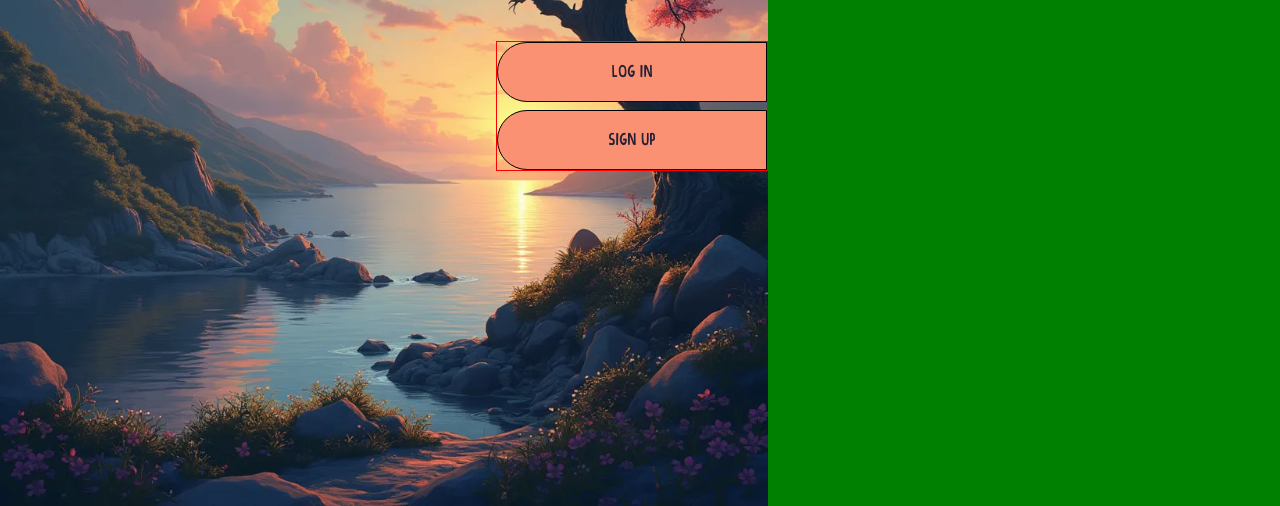
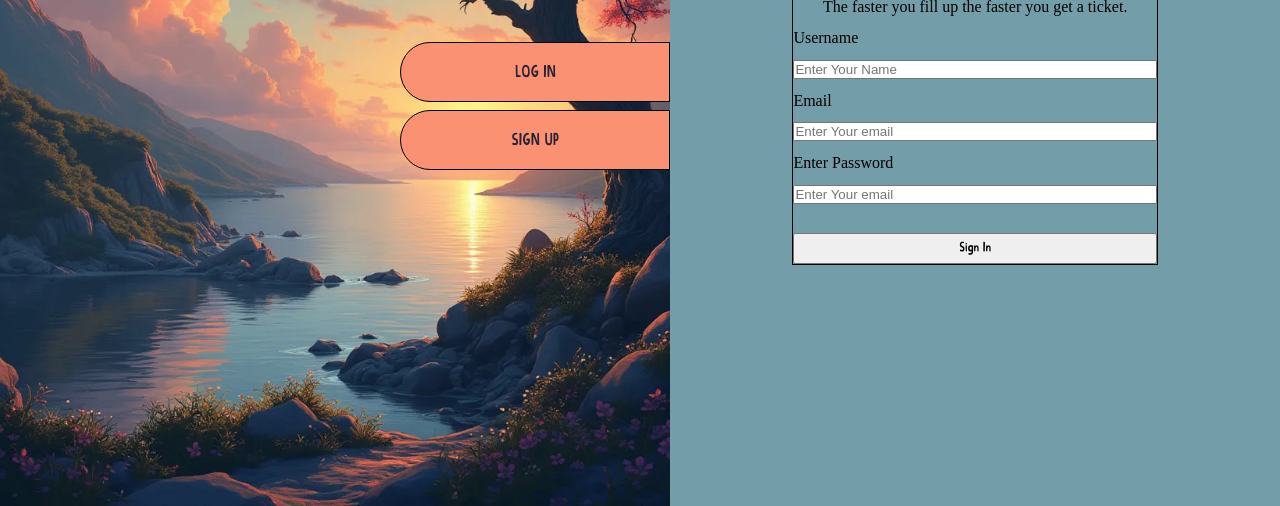
Before and after one commit to Usaid619/Hearts-And-Quills, a React app: page / in a window 1280 px wide. Shown: the part 294-800 px from the top of the page. Built offline with nearby package versions, Linux system fonts and the light colour scheme.

Commit message:
improved css

```diff
--- /dev/null
+++ b/Components/Form.js
@@ -0,0 +1,32 @@
+import Button from "./Button"
+
+const Form = () =>{
+    const handleSignUp = () =>{
+        console.log("sign logic")
+        // validate details
+
+        // authenticate / create user
+
+        // update profile
+        // route
+    }
+    return(
+            <form className="sign-up-form">
+                <h1>Welcome Back!</h1>
+                <p>The faster you fill up the faster you get a ticket.</p>
+
+                <label htmlFor="username">Username</label>
+                <input id="username" placeholder="Enter Your Name"/>
+
+                <label htmlFor="mail">Email</label>
+                <input id="mail" placeholder="Enter Your email"/>
+
+                <label htmlFor="password">Enter Password</label>
+                <input id="password" placeholder="Enter Your email"/>
+
+                <Button text={"Sign In"} onClick={handleSignUp} className={"sign-btn"}/>
+            </form>
+    )
+}
+
+export default Form
--- a/Components/LogIn.js
+++ b/Components/LogIn.js
@@ -1,5 +1,6 @@
 import img from "../Assets/Images/output (2).webp"
 import Button from "./Button"
+import Form from "./Form"
 
 const LogIn = () =>{
     const handleLogIn = ()=>{
@@ -18,7 +19,10 @@ const LogIn = () =>{
             </div>
         </div>
         <div className="log-in-container">
-
+        <div className="logo-div">
+                <img src="" alt="logo"/>
+            </div>
+        <Form/>
         </div>
         </div>
     )
--- a/style.css
+++ b/style.css
@@ -41,7 +41,7 @@
 .banner{
     position:relative;
     height:100%;
-    flex:1.5;
+    flex:1.1;
     object-fit:contain;
 }
 
@@ -60,7 +60,7 @@
     top:50%;
     right:0;
     translate:0 -50%;
-    border:1px solid red;
+    /* border:1px solid red; */
 }
 
 .log-sign-btn{
@@ -83,9 +83,37 @@
 }
 
 .log-in-container{
-    background-color:green;
+    position: relative;
+    display: flex;
+    justify-content: center;
+    align-items: center;
+    background-color:#739DA8;
+    /* border: 1px solid red; */
     height:100%;
     flex:1;
+}
+
+.logo-div{
+    position: absolute;
+    top: 2%;
+    left: 2%;
+}
+
+.sign-up-form{
+    display: flex;
+    flex-direction: column;
+    gap: .8em;
+    width: 60%;
+    border: 1px solid rgb(0, 0, 0);
+}
+
+.sign-up-form > h1,p{
+    text-align: center;
+}
+
+.sign-up-form{
+display: flex;
+flex-direction: column;
 }
 
 .idle-timer{
```
